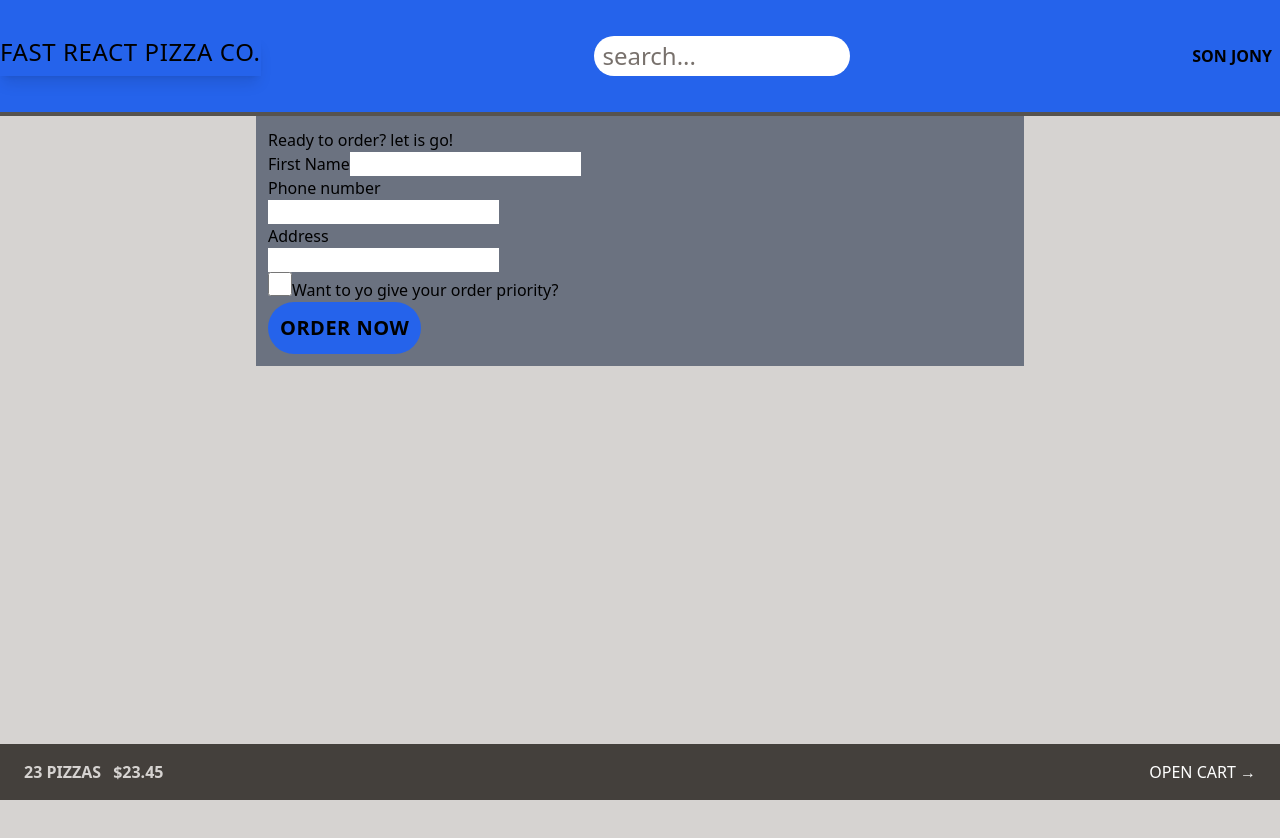
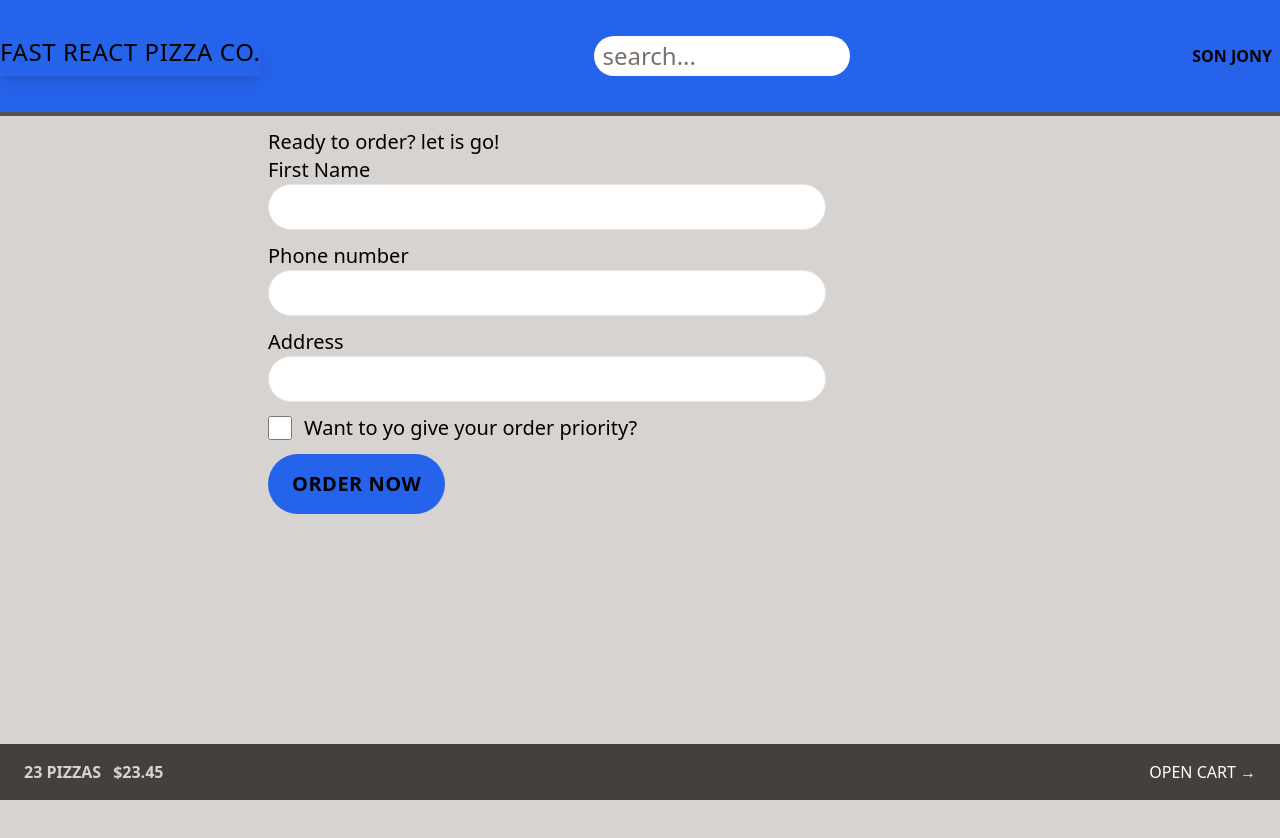
Before and after one commit to ThanhsonWeb/Pizza-project, a React (Vite) app: page /order/new in a window 1280 px wide. Shown: the top 838 px of the page. Built offline with nearby package versions, Linux system fonts and the light colour scheme.

Commit message:
part 4  reusing style with Component and @apply

```diff
--- a/src/App.jsx
+++ b/src/App.jsx
@@ -6,7 +6,7 @@ import Cart from "./features/cart/Cart";
 import CreateOrder, {
 	action as createOderAction,
 } from "./features/order/CreateOrder";
-import Order, { orderLoader } from "./features/order/Order";
+import Order, { loader as orderLoader } from "./features/order/Order";
 import AppLayout from "./ui/AppLayout";
 
 const router = createBrowserRouter([
@@ -23,7 +23,6 @@ const router = createBrowserRouter([
 			{
 				path: "/menu",
 				element: <Menu />,
-				// loader is built in property
 				loader: menuLoader,
 				// if the API in menuLoader is broke -> appear <Error/>
 				errorElement: <Error />,
--- a/src/features/cart/Cart.jsx
+++ b/src/features/cart/Cart.jsx
@@ -1,5 +1,6 @@
-import { Link } from "react-router-dom";
-
+// import { Link } from "react-router-dom";
+import LinkButton from "../../ui/LinkButton";
+import Button from "../../ui/Button";
 const fakeCart = [
 	{
 		pizzaId: 12,
@@ -29,12 +30,12 @@ function Cart() {
 	console.log(cart);
 	return (
 		<div>
-			<Link to="/menu" className="text-sm text-stone-300 hover:underline hover:text-blue-600 " >&larr; Back to menu</Link>
+			<LinkButton >&larr; Back to menu</LinkButton>
 
 			<h2  >Your cart, %NAME%</h2>
 
 			<div>
-				<Link to="/order/new">Order pizzas</Link>
+				<Button to="/order/new" >Order pizzas</Button>
 				<button>Clear cart</button>
 			</div>
 		</div>
--- a/src/features/order/CreateOrder.jsx
+++ b/src/features/order/CreateOrder.jsx
@@ -1,6 +1,7 @@
 // import { useState } from "react";
 import { Form, redirect } from "react-router-dom";
 import { createOrder } from "../../service/apiRestaurant";
+import Button from "../../ui/Button";
 
 // https://uibakery.io/regex-library/phone-number
 // const isValidPhone = (str) =>
@@ -40,32 +41,34 @@ function CreateOrder() {
 
 	return (
 		<div>
+			{/* b1: use Form  */}
+			<Form method="POST" className="text-xl" >
 			<h2>Ready to order? let is go!</h2>
-			{/* b1: use Form  */}
-			<Form method="POST">
-				<div>
-					<label>First Name</label>
-					<input type="text" name="customer" required />
+ {/* div 1  */}
+				<div >
+					<label >First Name</label>
+					<input  className="input" type="text" name="customer" required />
 				</div>
-
-				<div>
+{/* div 2 */}
+				<div >
 					<label>Phone number</label>
 					<div>
-						<input type="tel" name="phone" required />
+						<input  className="input"  type="tel" name="phone" required />
 					</div>
 				</div>
-
-				<div>
+{/* div 3 */}
+				<div  >
 					<label>Address</label>
 					<div>
-						<input type="text" name="address" required />
+						<input className="input"  type="text" name="address" required />
 					</div>
 				</div>
-
-				<div>
+{/* div 4  */}
+				<div className="flex items-center my-3 space-x-3" >
 					<input
 						className="h-6 w-6  accent-blue-400 focus:outline-none focus:ring-blue-400 "
 						type="checkbox"
+
 						name="priority"
 						id="priority"
 						// value={withPriority}
@@ -73,22 +76,24 @@ function CreateOrder() {
 					/>
 					<label htmlFor="priority">Want to yo give your order priority?</label>
 				</div>
-
+{/* div 5 */}
 				<div>
-					{/* b3 :  */}
 					<input  type="hidden" name="cart" value={JSON.stringify(cart)} />
-					<button  className="p-3 bg-blue-600 rounded-full font-semibold text-xl uppercase  tracking-wide   transition-colors duration-500 hover:bg-blue-300 " >Order now</button>
+					<Button >Order now</Button>
 				</div>
 			</Form>
 		</div>
+
+
+
+
 	);
 }
 // b2: new form submit ->  call this action -> request send to the server
 export async function action({ request }) {
-	const formData = await request.formData(); //to extract the submitted values (name,number,address)
+	const formData = await request.formData();
 	const data = Object.fromEntries(formData);
-	// console.log(data); // name , number, address
-
+	console.log(data)
 	const order = {
 		...data,
 		cart: JSON.parse(data.cart),
--- a/src/features/order/Order.jsx
+++ b/src/features/order/Order.jsx
@@ -85,7 +85,7 @@ function Order() {
 
 // b1 create loader
 
-export async function orderLoader({ params }) {
+export async function loader({ params }) {
 	const order = await getOrder(params.orderId);
 	return order;
 }
--- a/src/features/user/CreateUser.jsx
+++ b/src/features/user/CreateUser.jsx
@@ -1,4 +1,5 @@
 import { useState } from 'react';
+import Button from '../../ui/Button';
 
 function CreateUser() {
   const [username, setUsername] = useState('');
@@ -8,7 +9,7 @@ function CreateUser() {
   }
 
   return (
-    <form onSubmit={handleSubmit} className="mt-10" >
+    <form onSubmit={handleSubmit} className="mt-10 text-xl bg-blue-200" >
       <p>👋 Welcome! Please start by telling us your name:</p>
 
       <input
@@ -16,11 +17,13 @@ function CreateUser() {
         placeholder="Your full name"
         value={username}
         onChange={(e) => setUsername(e.target.value)}
+        className='input w-50 my-8 sm:w-80 '
+
       />
 
       {username !== '' && (
         <div>
-          <button>Start ordering</button>
+          <Button>Start ordering</Button>
         </div>
       )}
     </form>
--- a/src/index.css
+++ b/src/index.css
@@ -2,21 +2,12 @@
 @tailwind components;
 @tailwind utilities;
 
-/* body {
-
-  font-family: system-ui, -apple-system, BlinkMacSystemFont, 'Segoe UI', Roboto,
-    Oxygen, Ubuntu, Cantarell, 'Open Sans', 'Helvetica Neue', sans-serif;
-  background-color: #f7f7f7;
-  color: #444;
+/* // reusing styles with @apply */
+@layer components {
+	.input {
+		@apply  block px-4 py-2 mb-3 w-[75%] rounded-full border border-stone-200 text-sm md:px-6 md:py-3;
+	}
 }
-
-.layout {
-  display: grid;
-  grid-template-rows: auto 1fr auto;
-  background-color: rgb(235, 214, 214);
-  gap: 32px;
-  height: 100vh;
-} */
 
 /* https://dev.to/afif/i-made-100-css-loaders-for-your-next-project-4eje */
 .loader {
--- a/src/ui/AppLayout.jsx
+++ b/src/ui/AppLayout.jsx
@@ -12,7 +12,7 @@ function AppLayout() {
 		<div className="grid  grid-rows-[auto,1fr,auto]  h-screen ">
 			<Header />
 			<div  className="overflow-scroll" >
-				<main className="  bg-gray-500  mx-auto  max-w-3xl p-3">
+				<main className="    mx-auto  max-w-3xl p-3">
 					{isLoading ? <Loader /> : <Outlet />}
 				</main>
 			</div>
--- /dev/null
+++ b/src/ui/Button.jsx
@@ -0,0 +1,19 @@
+import { Link } from "react-router-dom"
+
+function Button({children, to}) {
+
+    const className=" inline-block p-3 bg-blue-600 rounded-full font-semibold text-xl uppercase  tracking-wide   transition-colors duration-500 hover:bg-blue-300  sm:px-6 sm:py-4 "
+
+    if (to)
+        return (
+            <Link to={to} className={className}  >{children}</Link>
+        )
+
+    return (
+        <button className={className} >
+            {children}
+        </button>
+    )
+}
+
+export default Button
--- a/src/ui/Error.jsx
+++ b/src/ui/Error.jsx
@@ -1,5 +1,5 @@
 import { useNavigate, useRouteError } from "react-router-dom";
-
+import LinkButton from "./LinkButton";
 function Error() {
 	const navigate = useNavigate();
 	// useRouteError() is a built in hook allow to check the current error
@@ -9,6 +9,7 @@ function Error() {
 		<div>
 			<h1>Something went wrong 😢</h1>
 			<p>{error.data || error.message}</p>
+			<LinkButton to="-1" ></LinkButton>
 			<button onClick={() => navigate(-1)}>&larr; Go back</button>
 		</div>
 	);
--- /dev/null
+++ b/src/ui/LinkButton.jsx
@@ -0,0 +1,17 @@
+import { Link ,useNavigate} from "react-router-dom"
+
+function LinkButton({children, to}) {
+
+    const navigate = useNavigate();
+    const className = "text-sm text-stone-300 hover:underline hover:text-blue-600 "
+
+    if(to === "-1")
+        return
+     <button onClick={() => navigate(-1)}>&larr; Go back</button>
+
+    return (
+       <Link to="/menu" className= {className} >{children}</Link>
+    )
+}
+
+export default LinkButton
```
